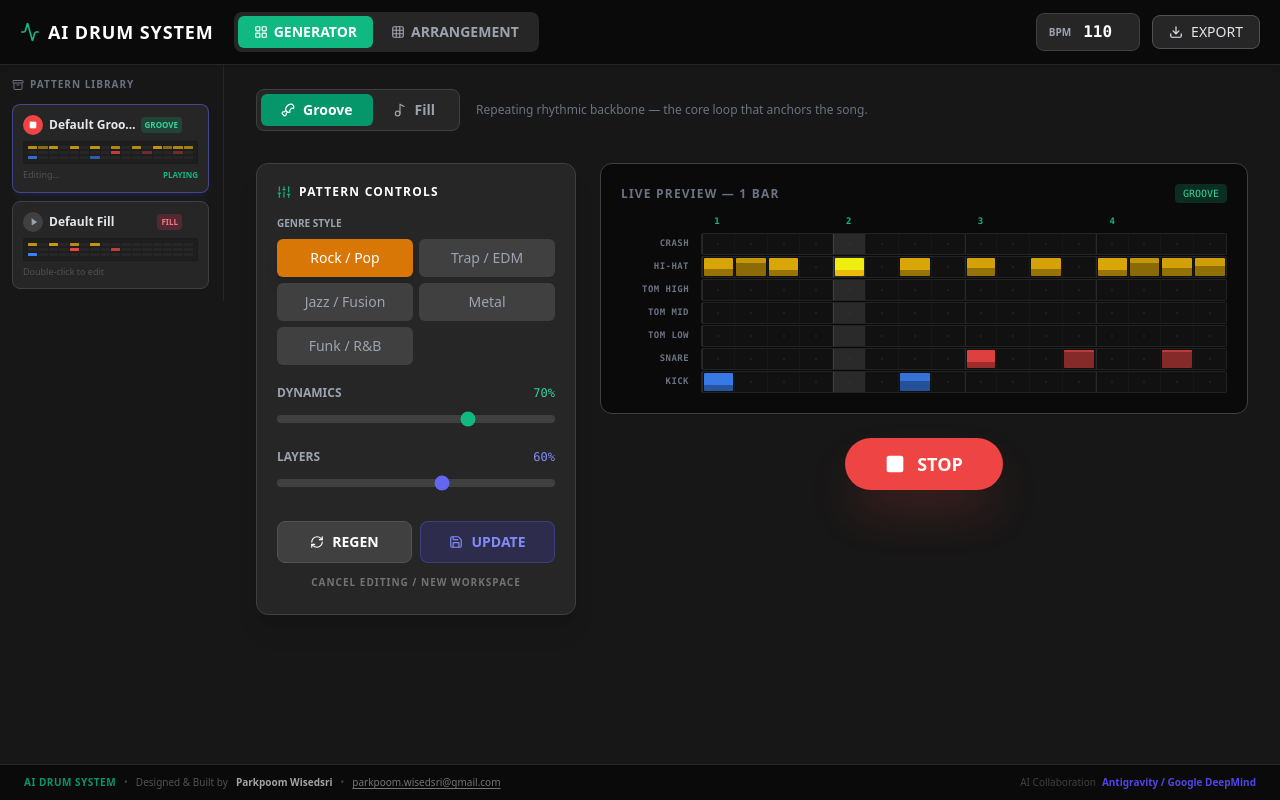
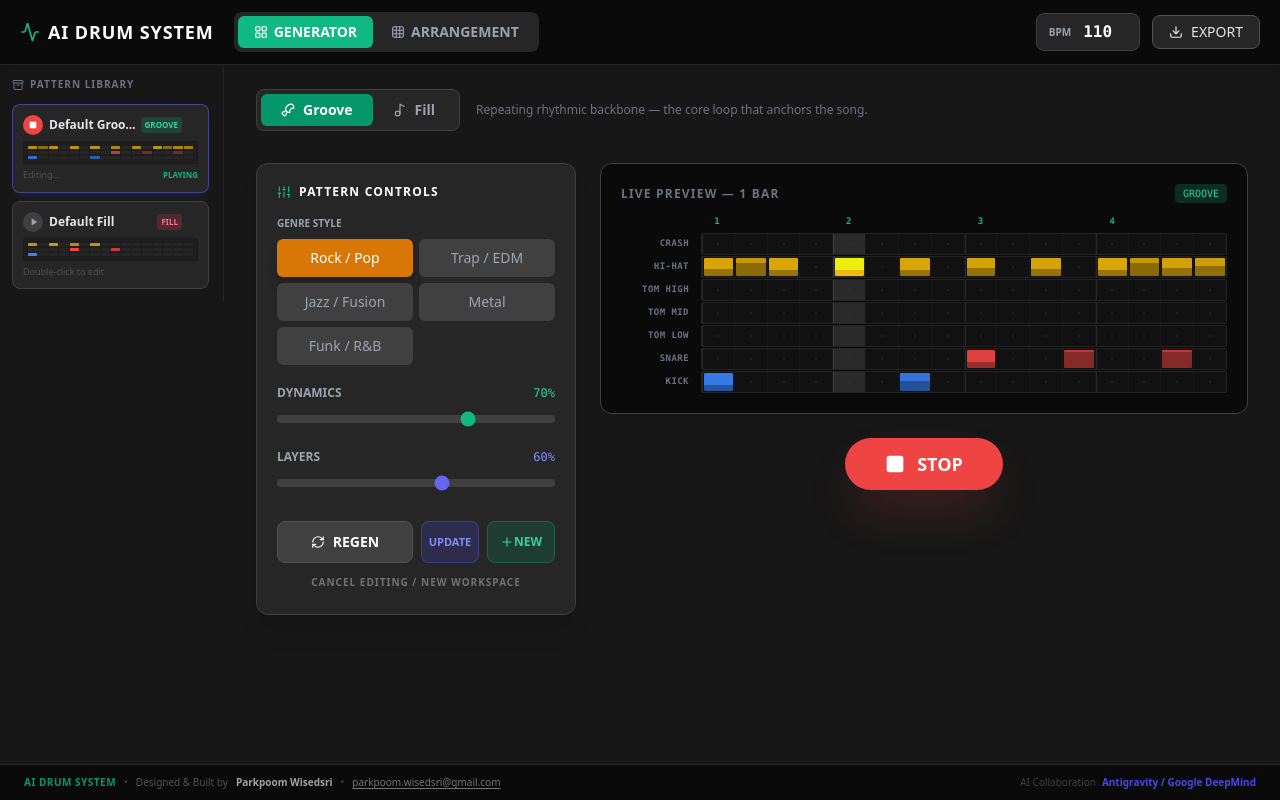
Before and after one commit to parkpoomdev/ai_drum_fill_generator, a React (Vite) app: page / in a window 1280 px wide. Both pictures are taken after a click on the button 33 px from the left and 125 px from the top of the page. Built offline with nearby package versions, Linux system fonts and the light colour scheme.

Commit message:
feat: add NEW button to save as a new pattern when editing an existing one

```diff
--- a/src/DrumFillGen.jsx
+++ b/src/DrumFillGen.jsx
@@ -831,10 +831,41 @@ const DrumFillGen = () => {
                                                     className="flex-1 py-2.5 bg-neutral-700 hover:bg-neutral-600 rounded-lg text-white font-bold flex items-center justify-center gap-2 border border-neutral-600 transition-colors text-sm">
                                                     <RefreshCw size={14} /> REGEN
                                                 </button>
-                                                <button onClick={saveToLibrary}
-                                                    className={`flex-1 py-2.5 rounded-lg font-bold flex items-center justify-center gap-2 transition-all text-sm border ${editingLibId ? 'bg-indigo-600/20 hover:bg-indigo-600/40 text-indigo-400 border-indigo-500/30' : 'bg-emerald-600/20 hover:bg-emerald-600/40 text-emerald-400 border-emerald-500/30'}`}>
-                                                    <Save size={14} /> {editingLibId ? 'UPDATE' : 'SAVE'}
-                                                </button>
+                                                {editingLibId ? (
+                                                    <div className="flex-1 flex gap-2">
+                                                        <button onClick={saveToLibrary}
+                                                            className="flex-1 py-2.5 rounded-lg font-bold flex items-center justify-center gap-2 transition-all text-[11px] border bg-indigo-600/20 hover:bg-indigo-600/40 text-indigo-400 border-indigo-500/30">
+                                                            UPDATE
+                                                        </button>
+                                                        <button
+                                                            onClick={() => {
+                                                                // Temporarily unset editing ID to force a new save
+                                                                const currentId = editingLibId;
+                                                                setEditingLibId(null);
+                                                                // We need to use a timeout/effect ideally, or just duplicate the save logic
+                                                                // Because state updates are async, the easiest way is to direct duplicate save logic for 'Save As New'
+                                                                const effectiveFill = generatorMode === 'groove' ? 0 : fillAmount;
+                                                                const newItem = {
+                                                                    id: `lib-${Date.now()}`,
+                                                                    name: `${genre.charAt(0).toUpperCase() + genre.slice(1)} ${generatorMode === 'groove' ? 'Groove' : 'Fill'} (Copy)`,
+                                                                    type: generatorMode,
+                                                                    pattern: pattern.map(s => ({ ...s })),
+                                                                    params: { genre, complexity, intensity, fillAmount: effectiveFill, generatorMode }
+                                                                };
+                                                                setLibrary(prev => [...prev, newItem]);
+                                                                setEditingLibId(currentId); // restore edit link
+                                                            }}
+                                                            title="Save as a new pattern"
+                                                            className="py-2.5 px-3 rounded-lg font-bold flex items-center justify-center transition-all text-xs border bg-emerald-600/20 hover:bg-emerald-600/40 text-emerald-400 border-emerald-500/30">
+                                                            <Plus size={14} /> NEW
+                                                        </button>
+                                                    </div>
+                                                ) : (
+                                                    <button onClick={saveToLibrary}
+                                                        className="flex-1 py-2.5 bg-emerald-600/20 hover:bg-emerald-600/40 text-emerald-400 border border-emerald-500/30 rounded-lg font-bold flex items-center justify-center gap-2 transition-colors text-sm">
+                                                        <Save size={14} /> SAVE
+                                                    </button>
+                                                )}
                                             </div>
                                             {editingLibId && (
                                                 <button onClick={() => setEditingLibId(null)}
```
